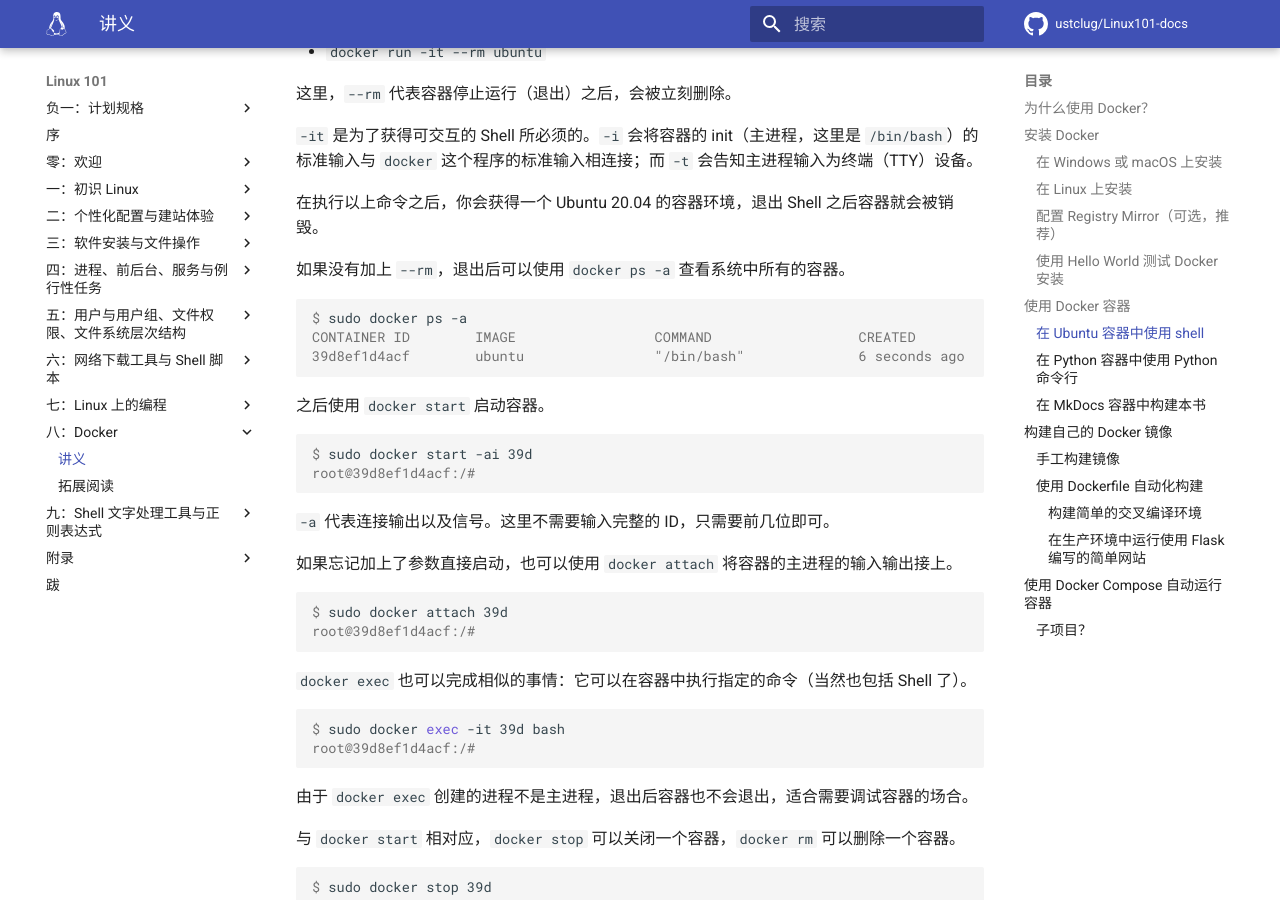
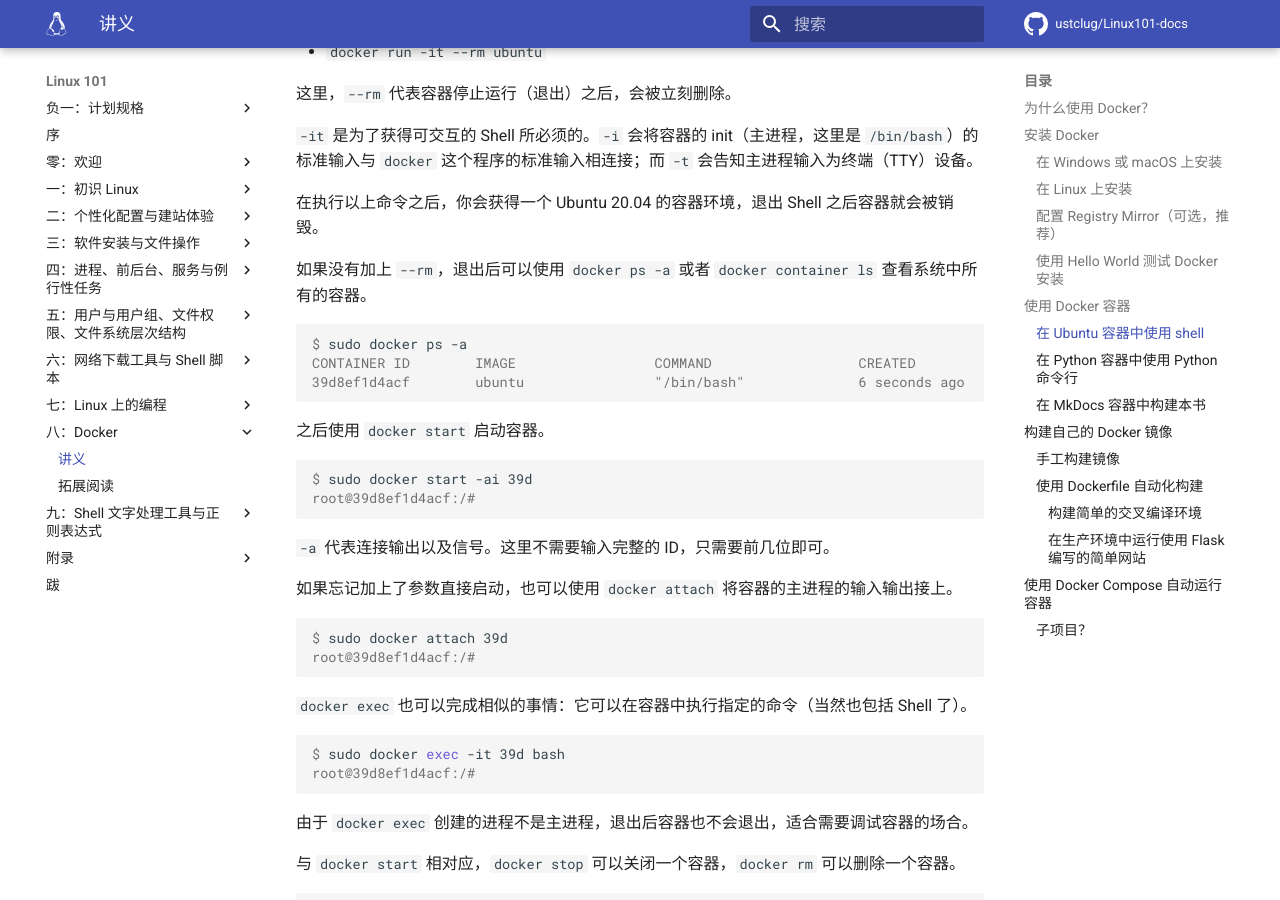
Before and after one commit to ustclug/Linux101-docs, an MkDocs documentation site: the page built from docs/Ch08/index.md, in a window 1280 px wide and 900 px high, scrolled down 3921 px. Built offline with MkDocs 1.6.1 and Material for MkDocs 9.7.7, drawn with Linux system fonts in a browser that asks for light colours; comment, search, counter and statistics services are not loaded.

Commit message:
ch08: add docker container xxx

````diff
--- a/docs/Ch08/index.md
+++ b/docs/Ch08/index.md
@@ -136,7 +136,7 @@ For more examples and ideas, visit:
 
 在执行以上命令之后，你会获得一个 Ubuntu 20.04 的容器环境，退出 Shell 之后容器就会被销毁。
 
-如果没有加上 `--rm`，退出后可以使用 `docker ps -a` 查看系统中所有的容器。
+如果没有加上 `--rm`，退出后可以使用 `docker ps -a` 或者 `docker container ls` 查看系统中所有的容器。
 
 ```console
 $ sudo docker ps -a
````
